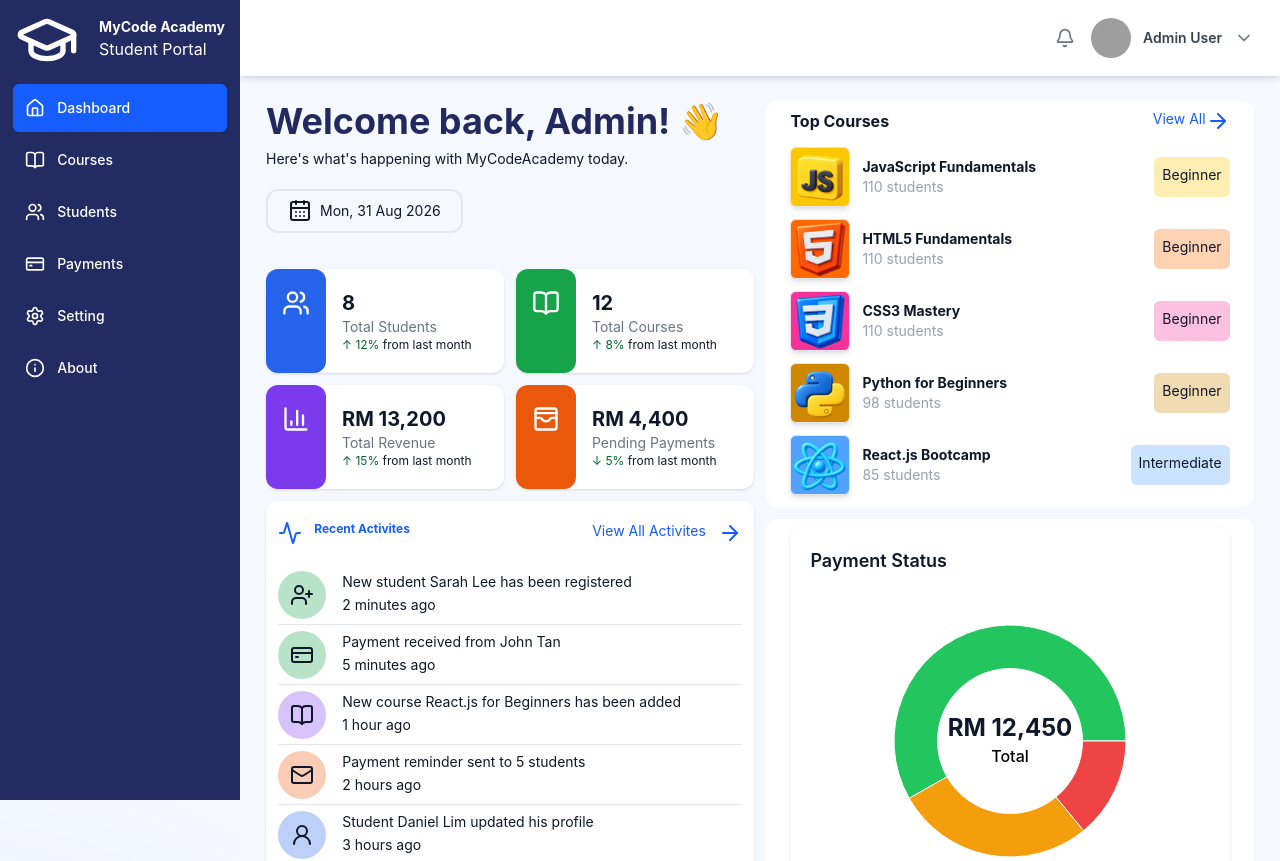
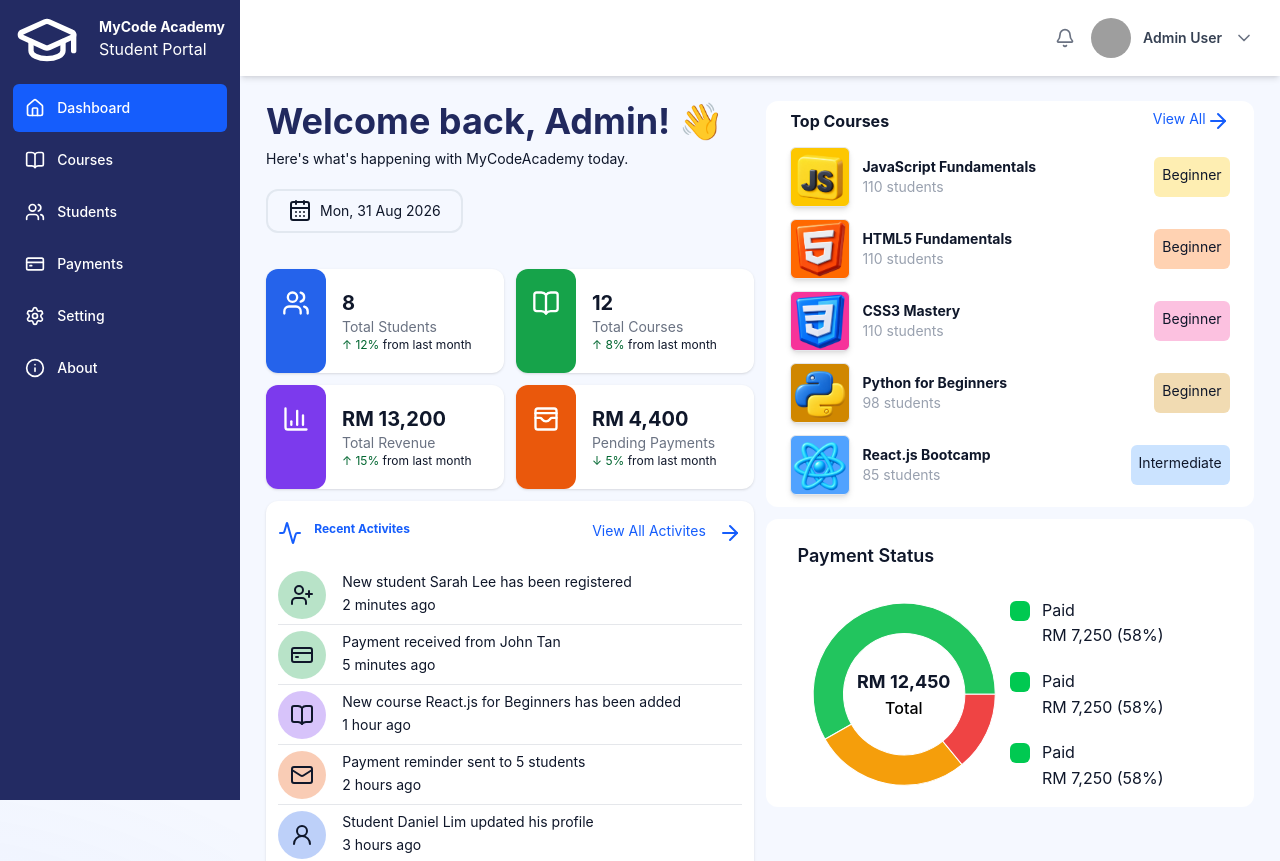
Before and after one commit to Joseph-AAA/student-course-payment-management, a React (Vite) app: page / in a window 1280 px wide. Shown: the top 861 px of the page. Built offline with nearby package versions, Linux system fonts and the light colour scheme; grey boxes are pictures that could not be loaded.

Commit message:
update UI for Payment Status

```diff
--- a/src/components/dashboard/PaymentStatus.jsx
+++ b/src/components/dashboard/PaymentStatus.jsx
@@ -1,8 +1,8 @@
 import PaymentStatusPieChart from './PaymentStatusPieChart'
 function PaymentStatus(){
     return(
-        <div className="w-full bg-white min-h-96 rounded-xl flex justify-center items-center">
-            <div className="w-[90%] h-[90%] mt-2 rounded-2xl">
+        <div className="w-full bg-white h-72 rounded-xl flex justify-center p-2 items-center">
+            <div className="w-[90%]   rounded-2xl">
                     <PaymentStatusPieChart />
             </div>
         </div>
--- a/src/components/dashboard/PaymentStatusPieChart.jsx
+++ b/src/components/dashboard/PaymentStatusPieChart.jsx
@@ -8,10 +8,14 @@ const data = [
 
 export default function PaymentStatusPieChart() {
   return (
-    <div className="w-full rounded-xl bg-white p-5 shadow-sm">
-      <h2 className="mb-4 text-lg font-semibold">Payment Status</h2>
+    <div className="w-full h-full rounded-xl  ">
+      <div className="h-16 w-full flex items-center ">
+        <h2 className=" text-lg font-semibold">Payment Status</h2>
+      </div>
 
-      <div className="relative flex items-center justify-center">
+
+      <div className="grid items-center justify-center h-full grid-cols-[1.5fr_1.5fr]">
+          <div className="max-w-56  relative flex items-center justify-center">
                   <PieChart
                     responsive
                     style={{
@@ -24,16 +28,41 @@ export default function PaymentStatusPieChart() {
                       data={data}
                       dataKey="value"
                       nameKey="name"
-            innerRadius="50%"
-            outerRadius="80%"
+                      innerRadius="60%"
+                      outerRadius="90%"
                       isAnimationActive={false}
                     />
+                  </PieChart>
 
+                  <div className="absolute  flex flex-col items-center justify-center">
+                      <span className="text-lg font-bold">RM 12,450</span>
+                      <span className="text-md font-medium text-black">Total</span>
+                  </div>
 
-        </PieChart>
-        <div className="absolute inset-0 flex flex-col items-center justify-center">
-            <span className="text-2xl font-bold">RM 12,450</span>
-            <span className="text-md font-medium text-black">Total</span>
+          </div>
+
+          <div className="flex flex-col justify-center gap-5  ">
+                <div className="flex flex-wrap  items-center">
+                    <div className="flex gap-3 items-center">
+                      <span className="w-5 h-5  rounded-md bg-green-500"></span>
+                       <p>Paid</p>
+                    </div>
+                    <p className="ml-8">RM 7,250 (58%)</p>
+                </div>
+                <div className="flex flex-wrap  items-center">
+                    <div className="flex gap-3 items-center">
+                      <span className="w-5 h-5  rounded-md bg-green-500"></span>
+                       <p>Paid</p>
+                    </div>
+                    <p className="ml-8">RM 7,250 (58%)</p>
+                </div>
+              <div className="flex flex-wrap  items-center">
+                    <div className="flex gap-3 items-center">
+                      <span className="w-5 h-5  rounded-md bg-green-500"></span>
+                       <p>Paid</p>
+                    </div>
+                    <p className="ml-8">RM 7,250 (58%)</p>
+                </div>
           </div>
       </div>
 
```
Lines whose indentation alone changed are shown as unchanged.
